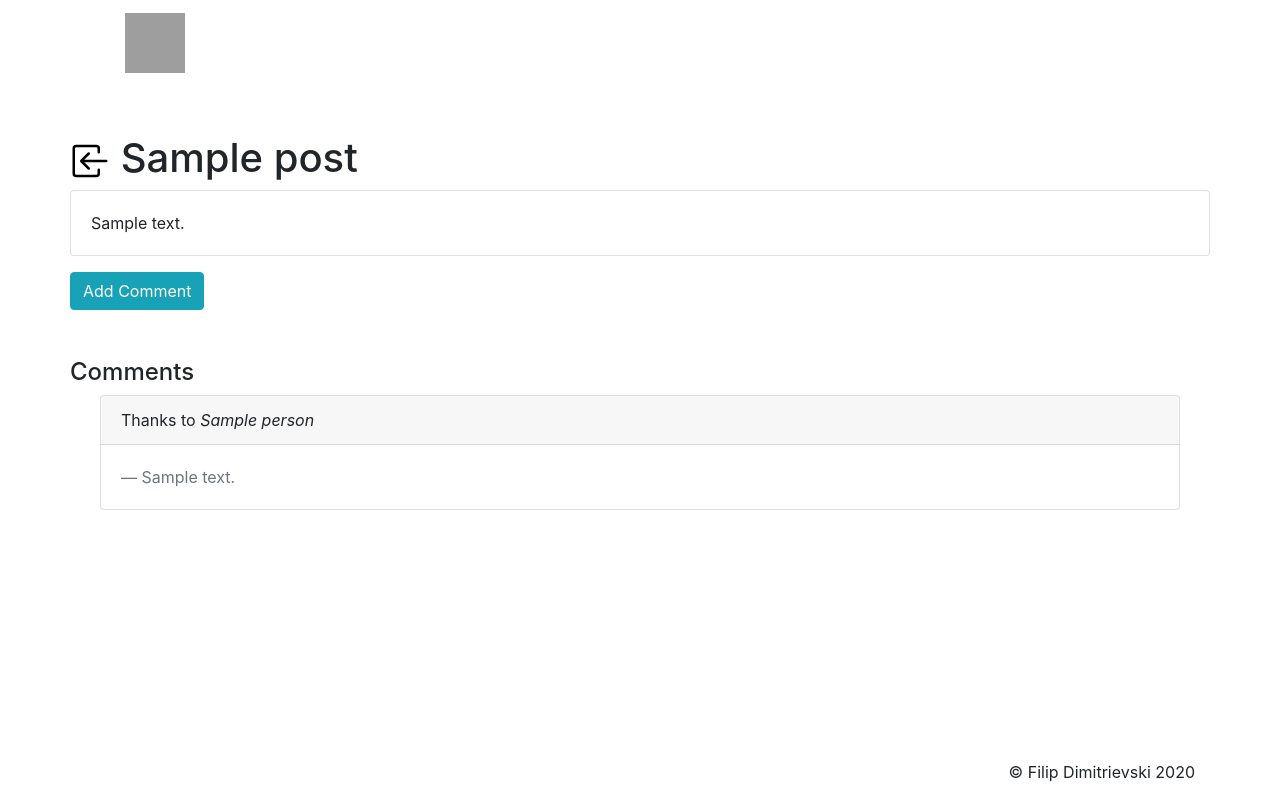
After one commit to Synyster991/portfolio-website, a Django app: template tutor/templates/tutor/detail_question.html in a window 1280 px wide. The commit adds this page. Run offline with Django 3.2, Linux system fonts and the light colour scheme; the template is opened without the code that fills it: most values are stand-ins (such as "Sample title", 1, 10 or a date in 2020); some libraries are stand-ins or nearby versions; grey boxes are pictures that could not be loaded.

Commit message:
QandA added.

```diff
--- a/tutor/models.py
+++ b/tutor/models.py
@@ -49,7 +49,7 @@ class PostQA(models.Model):
 class CommentQA(models.Model):
     """Model for commenting on QA post"""
     person = models.CharField(max_length=255)
-    body = models.CharField(max_length=255)
+    body = models.TextField()
     post = models.ForeignKey(PostQA, on_delete=models.CASCADE)
 
     def __str__(self):
--- /dev/null
+++ b/tutor/templates/tutor/detail_question.html
@@ -0,0 +1,84 @@
+{% extends 'base.html' %}
+{% load static %}
+
+{% block contect %}
+<div class="container mt-5">
+  <div class="row">
+    <h1>
+      <a href="{% url 'tutor_home' %}" class="text-decoration-none">
+      <svg class="bi bi-box-arrow-in-left hover-card-effect" width="1em" height="1em" viewBox="0 0 16 16"
+        fill="#{{ course.course_color }}" xmlns="http://www.w3.org/2000/svg">
+        <path fill-rule="evenodd"
+          d="M7.854 11.354a.5.5 0 000-.708L5.207 8l2.647-2.646a.5.5 0 10-.708-.708l-3 3a.5.5 0 000 .708l3 3a.5.5 0 00.708 0z"
+          clip-rule="evenodd" />
+        <path fill-rule="evenodd" d="M15 8a.5.5 0 00-.5-.5h-9a.5.5 0 000 1h9A.5.5 0 0015 8z" clip-rule="evenodd" />
+        <path fill-rule="evenodd"
+          d="M2.5 14.5A1.5 1.5 0 011 13V3a1.5 1.5 0 011.5-1.5h8A1.5 1.5 0 0112 3v1.5a.5.5 0 01-1 0V3a.5.5 0 00-.5-.5h-8A.5.5 0 002 3v10a.5.5 0 00.5.5h8a.5.5 0 00.5-.5v-1.5a.5.5 0 011 0V13a1.5 1.5 0 01-1.5 1.5h-8z"
+          clip-rule="evenodd" />
+      </svg>
+    </a>
+      {{ post.title }}
+    </h1>
+    <div class="card" style="width: 100%;">
+      <div class="card-body">
+        {{ post.body }}
+      </div>
+    </div>
+    <button type="button" class="btn btn-info mt-3" data-toggle="modal" data-target="#exampleModal"
+      data-whatever="@mdo">Add Comment</button>
+  </div>
+
+  <div class="row mt-5">
+    <h4>Comments</h4>
+  </div>
+  <div class="container">
+    {% for comment in comments %}
+    <div class="card mb-3">
+      <div class="card-header">
+        Thanks to <cite title="Source Title">{{ comment.person }}</cite>
+      </div>
+      <div class="card-body">
+        <blockquote class="blockquote mb-0">
+          <footer class="blockquote-footer">{{ comment.body }}</footer>
+        </blockquote>
+      </div>
+    </div>
+    {% endfor %}
+  </div>
+</div>
+
+<div class="modal fade" id="exampleModal" tabindex="-1" role="dialog" aria-labelledby="exampleModalLabel"
+  aria-hidden="true">
+  <div class="modal-dialog" role="document">
+    <div class="modal-content">
+      <div class="modal-header">
+        <h5 class="modal-title" id="exampleModalLabel">New Comment</h5>
+        <button type="button" class="close" data-dismiss="modal" aria-label="Close">
+          <span aria-hidden="true">&times;</span>
+        </button>
+      </div>
+      <form method="POST" action="{% url 'add_comment' post.pk %}">
+        {% csrf_token %}
+        <div class="modal-body">
+          <div class="form-group">
+            <label for="recipient-name" class="col-form-label">Name:</label>
+            <input type="text" class="form-control" id="recipient-name" name="name_field">
+          </div>
+          <div class="form-group">
+            <label for="message-text" class="col-form-label">Comment:</label>
+            <textarea class="form-control" id="message-text" name="comment_field"></textarea>
+          </div>
+        </div>
+              <div class="modal-footer">
+        <button type="button" class="btn btn-secondary" data-dismiss="modal">Close</button>
+        <button type="submit" class="btn btn-info">Add Comment</button>
+      </div>
+      </form>
+    </div>
+  </div>
+</div>
+<div class="row mt-5 mb-5">
+
+</div>
+
+{% endblock %}
--- a/tutor/templates/tutor/tutor_home.html
+++ b/tutor/templates/tutor/tutor_home.html
@@ -151,7 +151,7 @@
         </a>
       </form>
       {% for post in posts %}
-      <a href="#" class="text-decoration-none text-muted">
+      <a href="{% url 'question_detail' post.pk %}" class="text-decoration-none text-muted">
         <div class="card mb-3 hover-card-effect">
           <div class="card-header">
             {{ post.title }}
@@ -167,7 +167,8 @@
       {% endfor %}
     </div>
 
-<div class="modal fade" id="exampleModal" tabindex="-1" role="dialog" aria-labelledby="exampleModalLabel" aria-hidden="true">
+    <div class="modal fade" id="exampleModal" tabindex="-1" role="dialog" aria-labelledby="exampleModalLabel"
+      aria-hidden="true">
       <div class="modal-dialog" role="document">
         <div class="modal-content">
           <div class="modal-header">
--- a/tutor/urls.py
+++ b/tutor/urls.py
@@ -8,6 +8,8 @@ urlpatterns = [
     path('search', views.search_courses, name='search_courses'),
     path('search_qa', views.search_qa, name='search_qa'),
     path('create_post', views.create_post.as_view(), name='create_post'),
+    path('<int:post_pk>/question_detail', views.question_detail, name='question_detail'),
+    path('<int:post_pk>/question_detail/add_comment', views.add_comment, name='add_comment'),
     path('<int:pk>/detail', views.detail_course, name='detail_course'),
     path('<int:pk>/<int:video_pk>/play_video', views.play_video, name='play_video'),
 ]
```
Also changed, not shown: tutor/views.py (+31 -0 lines), tutor/migrations/0004_auto_20200528_1843.py (added). Lines whose indentation alone changed are shown as unchanged.
